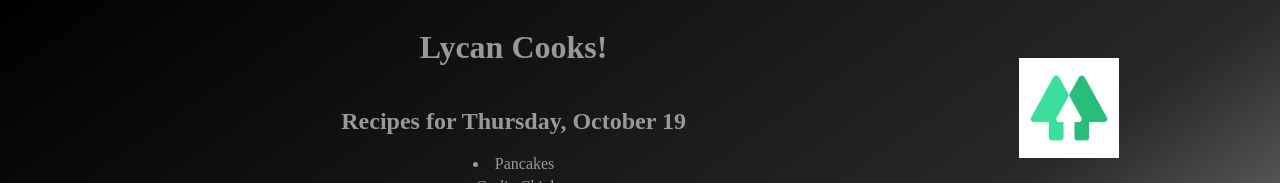
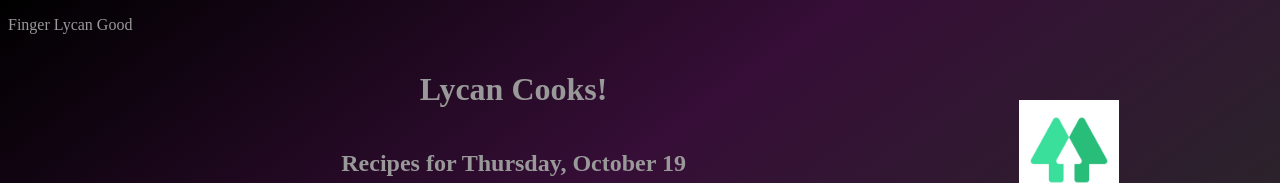
Before and after one commit to KyrunaKJ/lycancooks, a plain HTML site: page index.html in a window 1280 px wide. Shown: the top 183 px of the page. Drawn offline with Linux system fonts and the light colour scheme.

Commit message:
Background changes

```diff
--- a/index.html
+++ b/index.html
@@ -7,6 +7,9 @@
     <link rel="stylesheet" type="text/css" href="styles.css">
 </head>
 <body>
+    <div class="background-container">
+        <p class="rotated-text">Finger Lycan Good</p>
+    </div>
     <div class="container">
         <div class="main-content">
             <h1>Lycan Cooks!</h1>
--- a/styles.css
+++ b/styles.css
@@ -1,5 +1,5 @@
 body {
-    background: linear-gradient(to bottom right, black, #282828, white);
+    background: linear-gradient(to bottom right, black, #360e37, #282828, rgb(94, 41, 41));
     color: #999999;
 }
 
```
